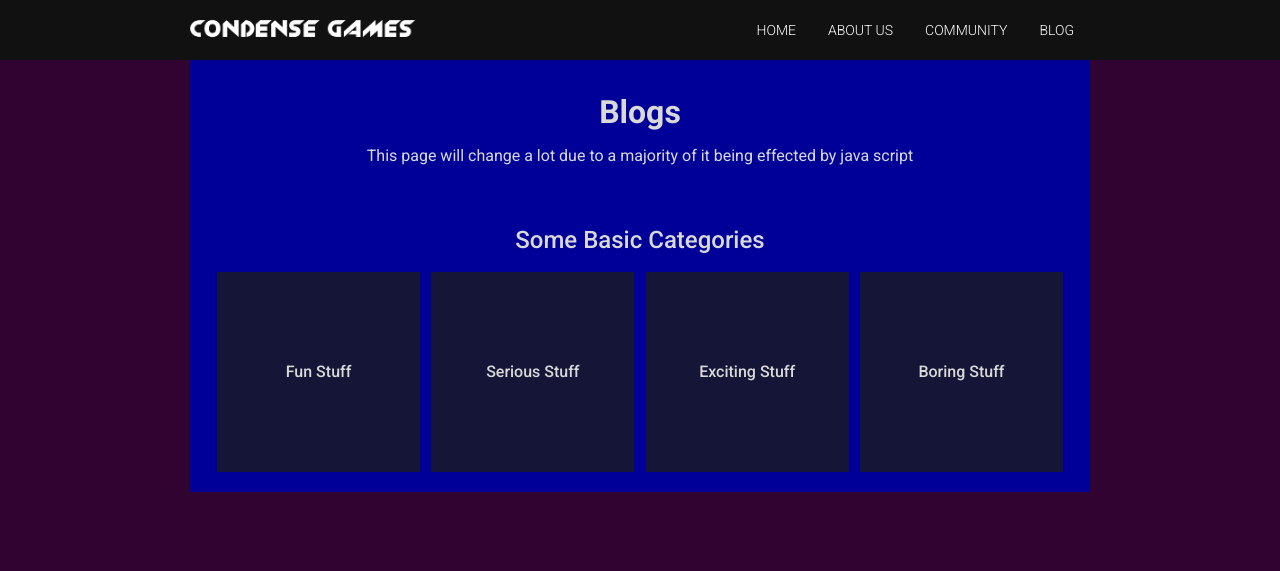
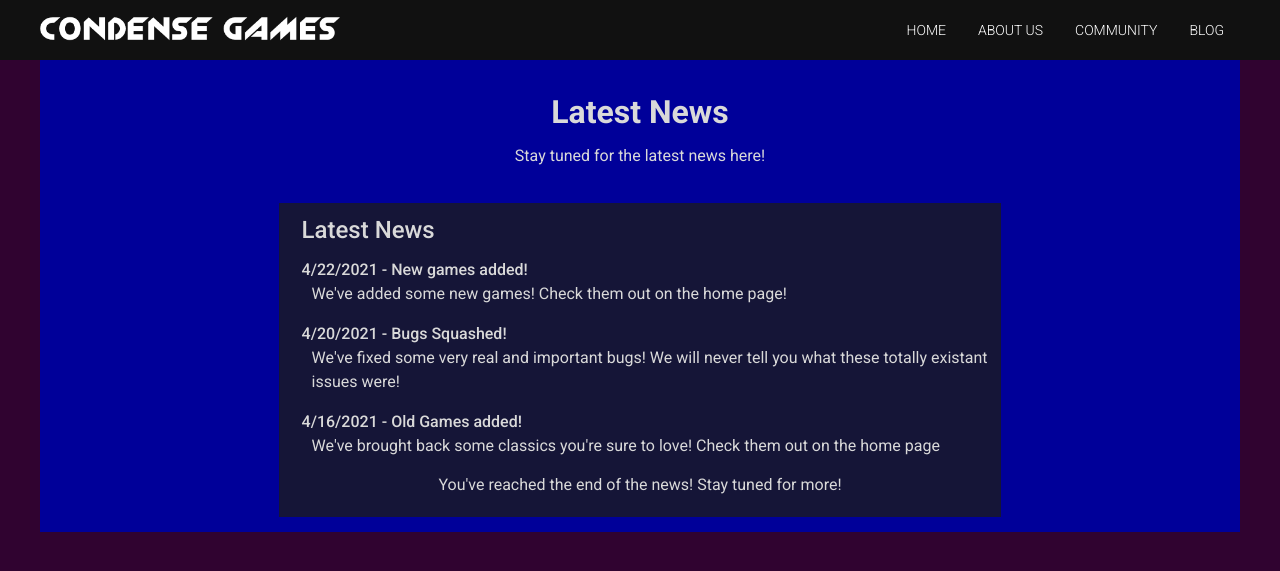
Before and after one commit to swafit/JS_project_phase_1-1, a PHP site: page /blog.html in a window 1280 px wide. Shown: the top 571 px of the page. Run offline with PHP 8.4, Linux system fonts and the light colour scheme.

Commit message:
Added content to pages

```diff
--- a/blog.html
+++ b/blog.html
@@ -9,9 +9,9 @@
     <link href="https://fonts.googleapis.com/css2?family=Roboto:ital,wght@0,100;0,300;0,400;0,500;0,700;0,900;1,100;1,300;1,400;1,500;1,700;1,900&display=swap" rel="stylesheet">
     <link rel="stylesheet" href="css/reset.css">
     <link rel="stylesheet" href="css/style.css">
+    <link rel="stylesheet" href="css/Discover.css">
     <script src="js/script.js"></script>
   </head>
-
 
   <body>
 
@@ -32,24 +32,27 @@
 <div class="wrapper">
 
 <section class="index-intro">
-  <h1>Blogs</h1>
-  <p>This page will change a lot due to a majority of it being effected by java script</p>
+  <h1>Latest News</h1>
+  <p>Stay tuned for the latest news here!</p>
 </section>
 
-<section class="index-categories">
-  <h2>Some Basic Categories</h2>
-  <div class="index-categories-list">
-    <div>
-      <h3>Fun Stuff</h3>
-    </div>
-    <div>
-      <h3>Serious Stuff</h3>
-    </div>
-    <div>
-      <h3>Exciting Stuff</h3>
-    </div>
-    <div>
-      <h3>Boring Stuff</h3>
+<section class="home-menu">
+  <div class="home-menu-list">
+    <div class="presenterBox">
+      <h2>Latest News</h2>
+      <br>
+      <h3>4/22/2021 - New games added!</h3>
+      <p>We've added some new games! Check them out on the home page!</p>
+
+      <br>
+      <h3>4/20/2021 - Bugs Squashed!</h3>
+      <p>We've fixed some very real and important bugs! We will never tell you what these totally existant issues were!</p>
+
+      <br>
+      <h3>4/16/2021 - Old Games added!</h3>
+      <p>We've brought back some classics you're sure to love! Check them out on the home page</p>
+
+      <p class="footNote">You've reached the end of the news! Stay tuned for more!</p>
     </div>
   </div>
 </section>
--- a/css/Discover.css
+++ b/css/Discover.css
@@ -50,7 +50,7 @@
   padding: 10px 0 0 0;
 }
 .presenterBox p {
-  margin-left: 0;
+  margin-left: 10px;
   width: 100%;
   height: fit-content;
 }
```
Also changed, not shown: discover.html (+8 -3 lines), index.html (+23 -23 lines).
